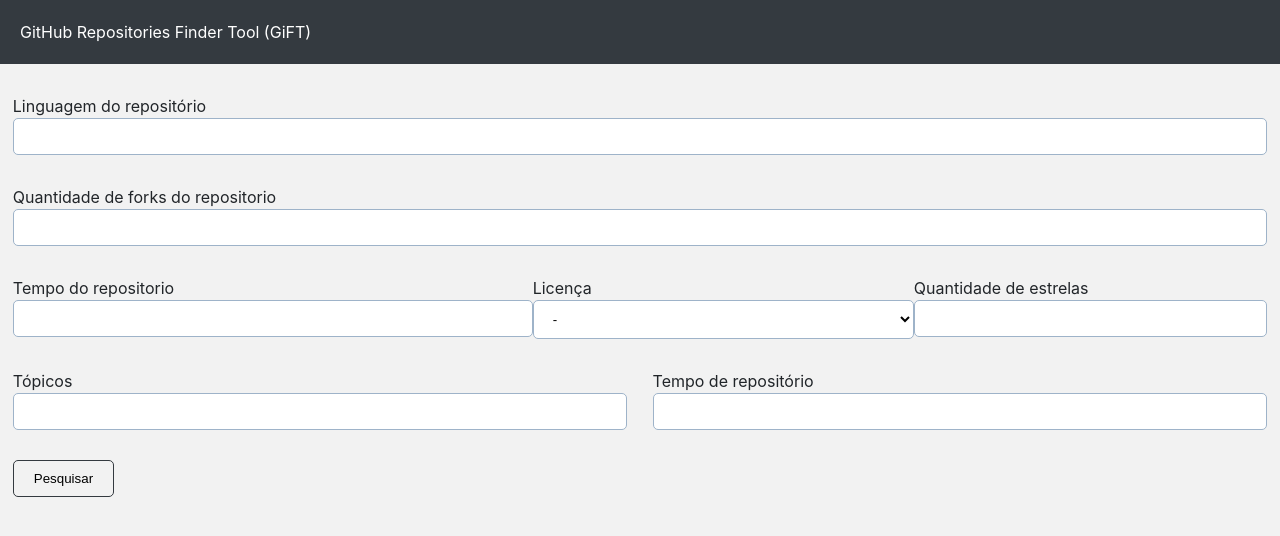
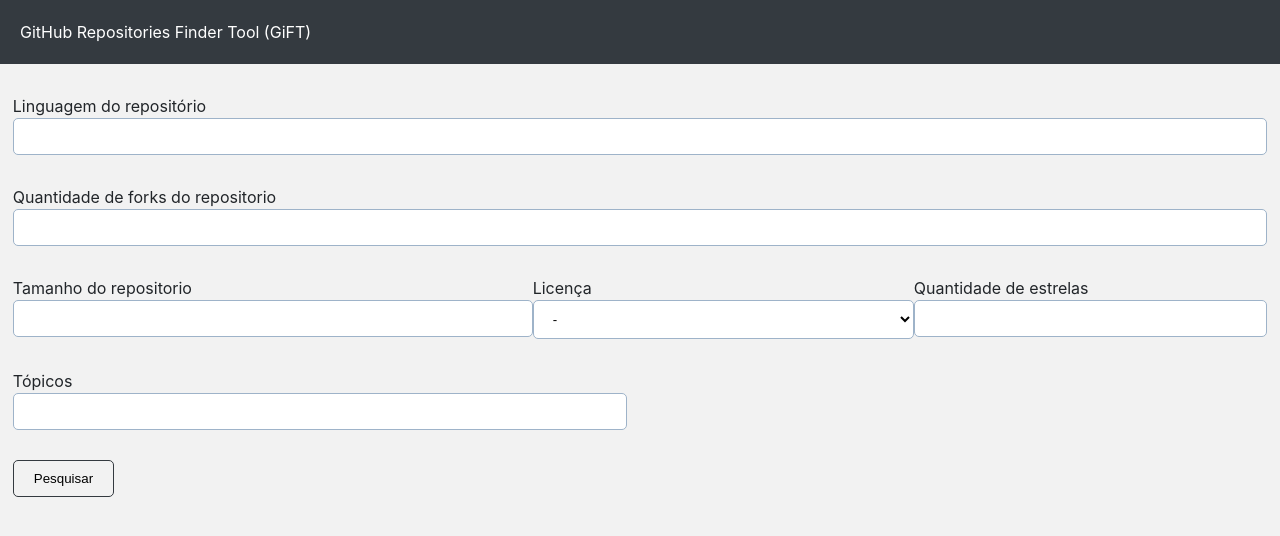
Before and after one commit to Diogoloiola/gift, a Vue app: page / in a window 1280 px wide. Shown: the top 536 px of the page. Built offline with nearby package versions, Linux system fonts and the light colour scheme.

Commit message:
add client Github to home page

```diff
--- a/src/App.vue
+++ b/src/App.vue
@@ -19,15 +19,15 @@
       </div>
       <div class="d-flex justify-content-between mt-3">
         <div class="w-45">
-          <label>Tempo do repositorio</label>
+          <label>Tamanho do repositorio</label>
           <custom-input
             :inputType="'number'"
-            v-model="data.ageRepository"
+            v-model="data.size"
           ></custom-input>
         </div>
         <div class="w-33">
           <label>Licença</label>
-          <select v-model="data.licence" class="input">
+          <select v-model="data.license" class="input">
             <option
               :value="licence.value"
               v-for="(licence, index) in licences"
@@ -39,10 +39,7 @@
         </div>
         <div>
           <label>Quantidade de estrelas</label>
-          <custom-input
-            :inputType="'text'"
-            v-model="data.starts"
-          ></custom-input>
+          <custom-input :inputType="'text'" v-model="data.stars"></custom-input>
         </div>
       </div>
       <div class="d-flex justify-content-between mt-3">
@@ -51,13 +48,6 @@
           <custom-input
             :inputType="'text'"
             v-model="data.topics"
-          ></custom-input>
-        </div>
-        <div class="w-50">
-          <label>Tempo de repositório</label>
-          <custom-input
-            :inputType="'number'"
-            v-model="data.ageRepository"
           ></custom-input>
         </div>
       </div>
@@ -108,28 +98,29 @@
 import CustomInput from "./components/Input.vue";
 import { reactive } from "@vue/reactivity";
 import licences from "./mocks/licences";
+import createQueryForRequest from "./api/github/utils";
+import { Client } from "./api/github/client";
 
 type Params = {
   language: string;
   forks: number;
-  sizeRepository: number;
-  licence: string;
-  starts: number;
+  size: number;
+  license: string;
+  stars: number;
   topics: string;
-  ageRepository: number;
 };
 
 const data = reactive<Params>({
   language: "",
   forks: 0,
-  sizeRepository: 0,
-  licence: "",
-  starts: 0,
+  size: 0,
+  license: "",
+  stars: 0,
   topics: "",
-  ageRepository: 0,
 });
 
-function handleLogin(): void {
-  console.log(data.forks);
+async function handleLogin(): Promise<void> {
+  const client = new Client();
+  const result = await client.repositories().getAll({ q: createQueryForRequest(data), per_page: 100 });
 }
 </script>
```
